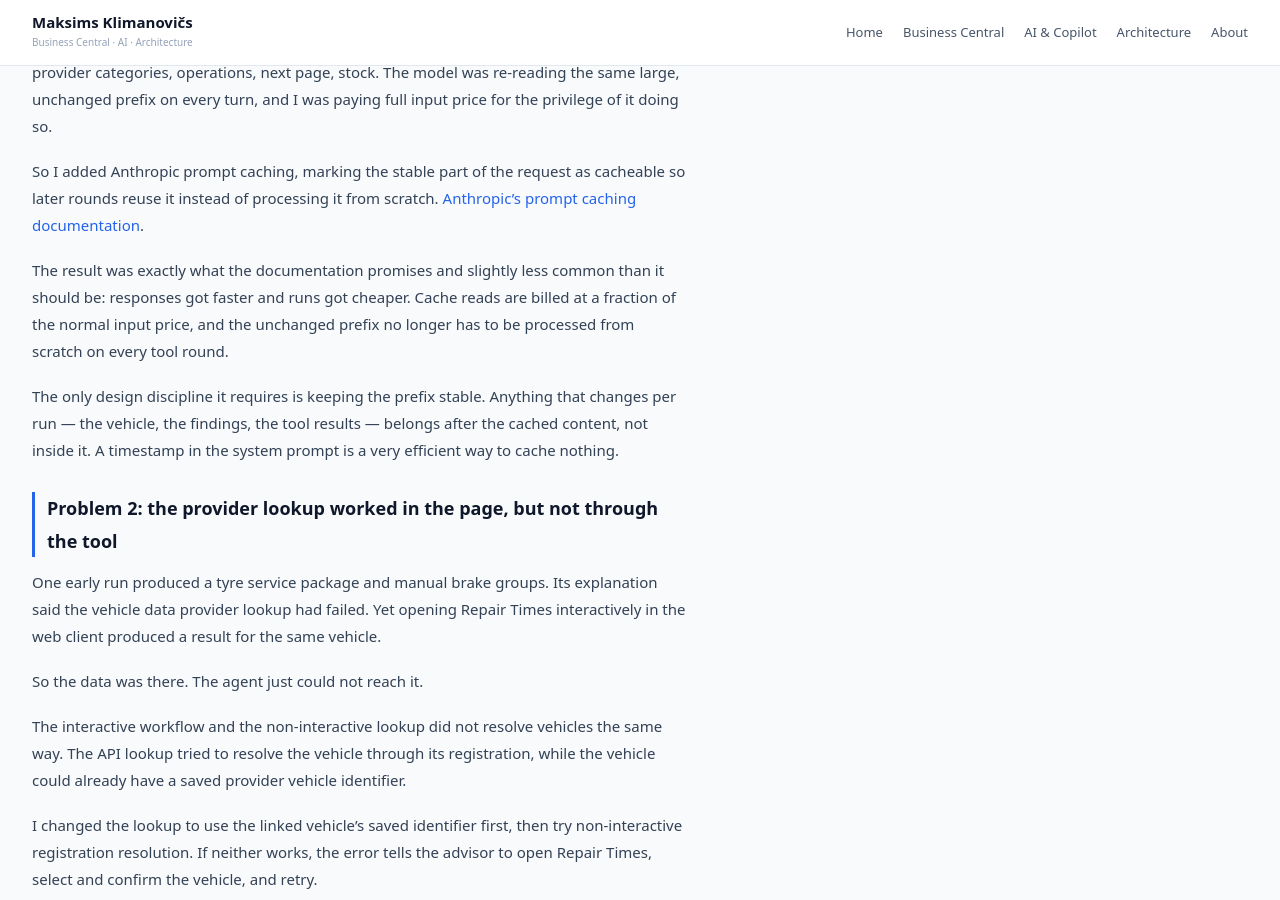
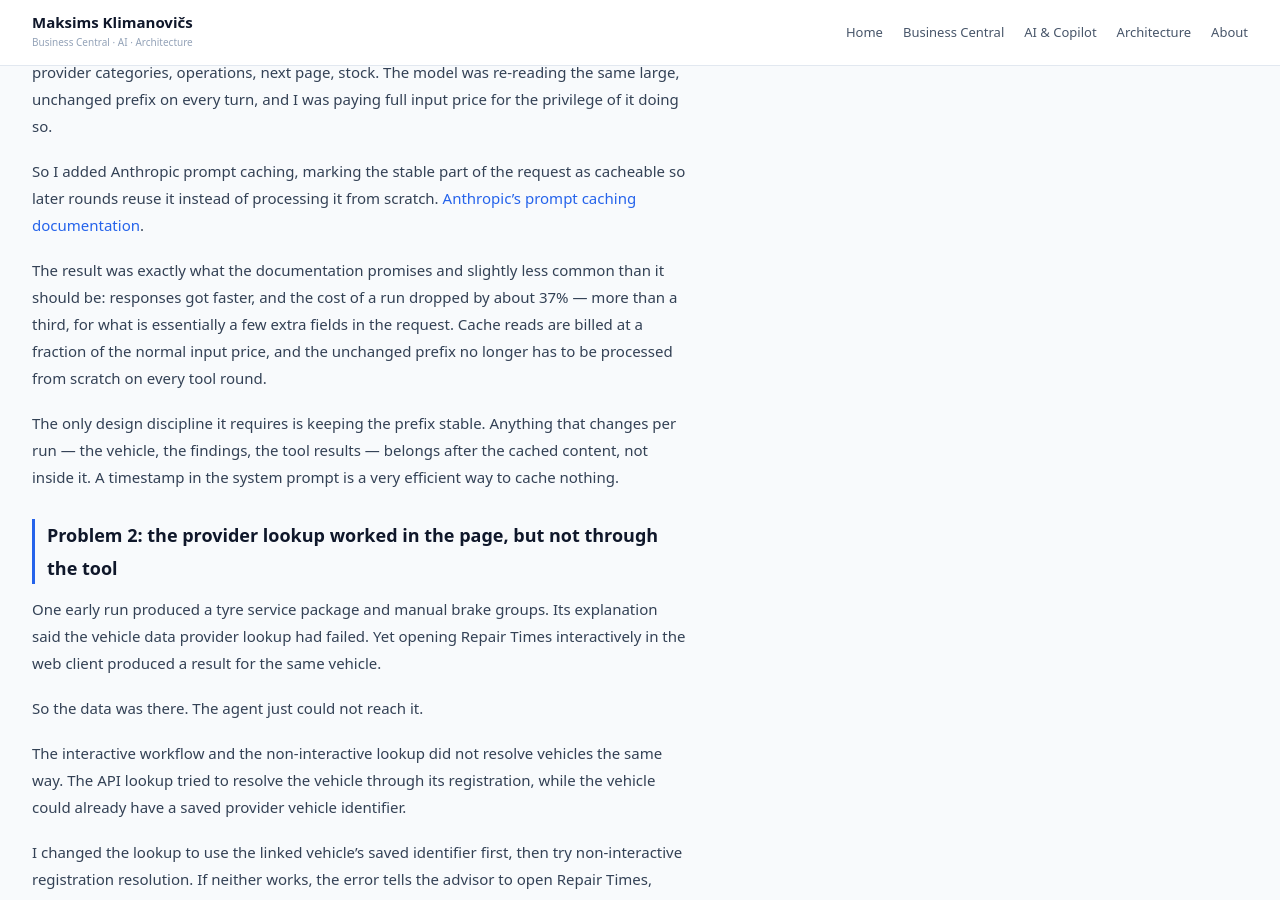
Before and after one commit to MaksimsKlimanovics/blog.entiva.io, a Jekyll site: the page built from _posts/2026-09-25-vie-estimate-builder-foundry-to-anthropic.md, in a window 1280 px wide and 900 px high, scrolled down 5148 px. Built offline with Jekyll 4.4.1, drawn with Linux system fonts in a browser that asks for light colours; some of the changed text lies outside the part shown.

Commit message:
Estimate Builder post: quantify prompt caching saving as a percentage
Co-Authored-By: Claude Opus 5.5 <noreply@anthropic.com>
Claude-Session: https://claude.ai/code/session_01VhBehFreL7fvsAZVFgHwpq

```diff
--- a/_posts/2026-09-25-vie-estimate-builder-foundry-to-anthropic.md
+++ b/_posts/2026-09-25-vie-estimate-builder-foundry-to-anthropic.md
@@ -125,7 +125,7 @@ Look at what a tool loop actually sends. Every round trip repeats the same syste
 
 So I added Anthropic prompt caching, marking the stable part of the request as cacheable so later rounds reuse it instead of processing it from scratch. [Anthropic's prompt caching documentation](https://platform.claude.com/docs/en/build-with-claude/prompt-caching).
 
-The result was exactly what the documentation promises and slightly less common than it should be: responses got faster and runs got cheaper. Cache reads are billed at a fraction of the normal input price, and the unchanged prefix no longer has to be processed from scratch on every tool round.
+The result was exactly what the documentation promises and slightly less common than it should be: responses got faster, and the cost of a run dropped by about 37% — more than a third, for what is essentially a few extra fields in the request. Cache reads are billed at a fraction of the normal input price, and the unchanged prefix no longer has to be processed from scratch on every tool round.
 
 The only design discipline it requires is keeping the prefix stable. Anything that changes per run — the vehicle, the findings, the tool results — belongs after the cached content, not inside it. A timestamp in the system prompt is a very efficient way to cache nothing.
 
@@ -264,7 +264,7 @@ This is a progress report, not a launch announcement. Besides the acceptance tes
 - **Own the tool loop if you need to debug it.** A direct client with real status codes beats a wrapper that returns zero and silence.
 - **Put domain vocabulary in the tools, not only in the prompt.** Deterministic, configurable matching is testable and explainable.
 - **Cache metered data per run.** Retrying with different wording should not mean paying again.
-- **Turn on prompt caching from day one.** A tool loop resends the same prefix every round; there is no prize for paying for it repeatedly.
+- **Turn on prompt caching from day one.** A tool loop resends the same prefix every round; in my case, caching it cut the cost of a run by more than a third.
 - **Keep the write path free of AI.** Revalidate, write in one transaction, and let a human press the button.
 
 For me, the useful engineering work is being able to trace a proposal all the way back: the inspection finding, the data returned by the tools, the matching operation, the selected part, and the checks performed before insertion. When a brake job becomes a manual group, I want to see why. When the agent selects a part, I want to know what supported that selection.
```
